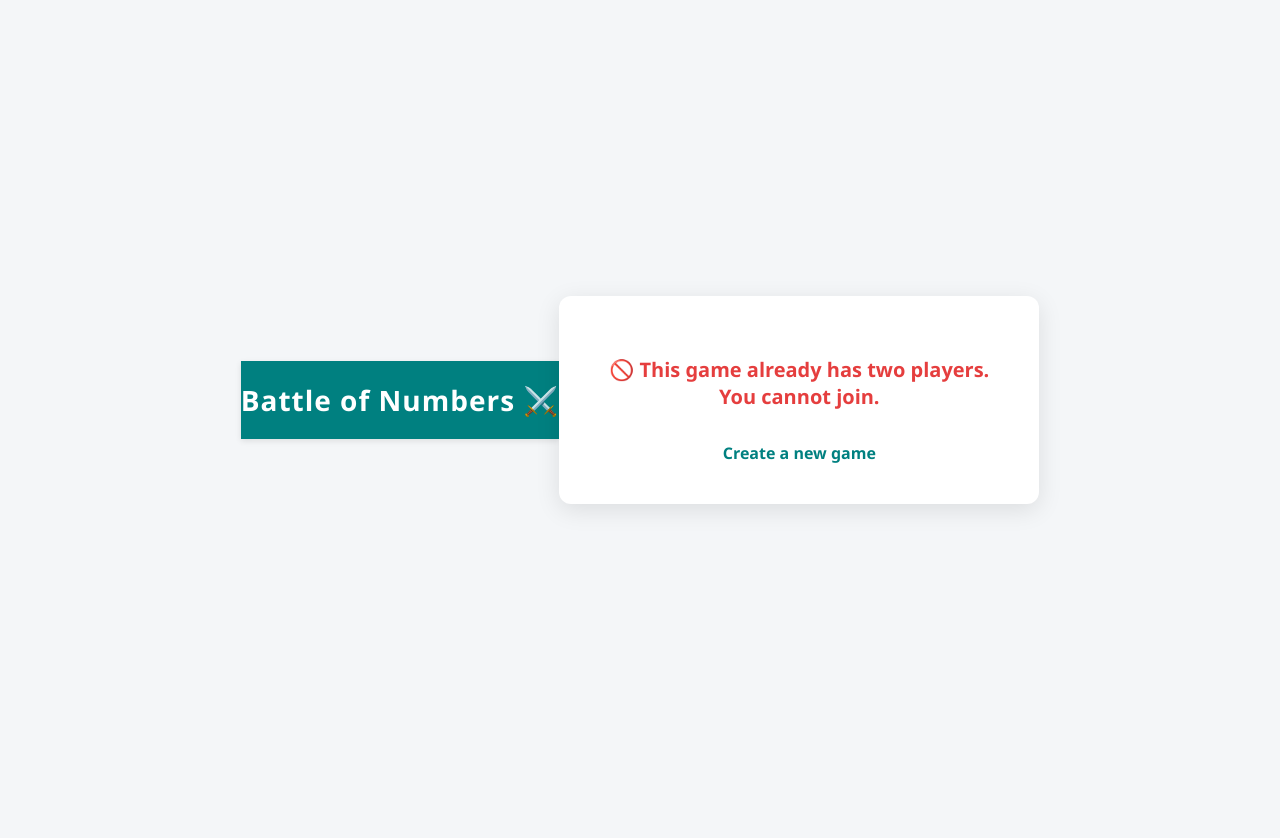
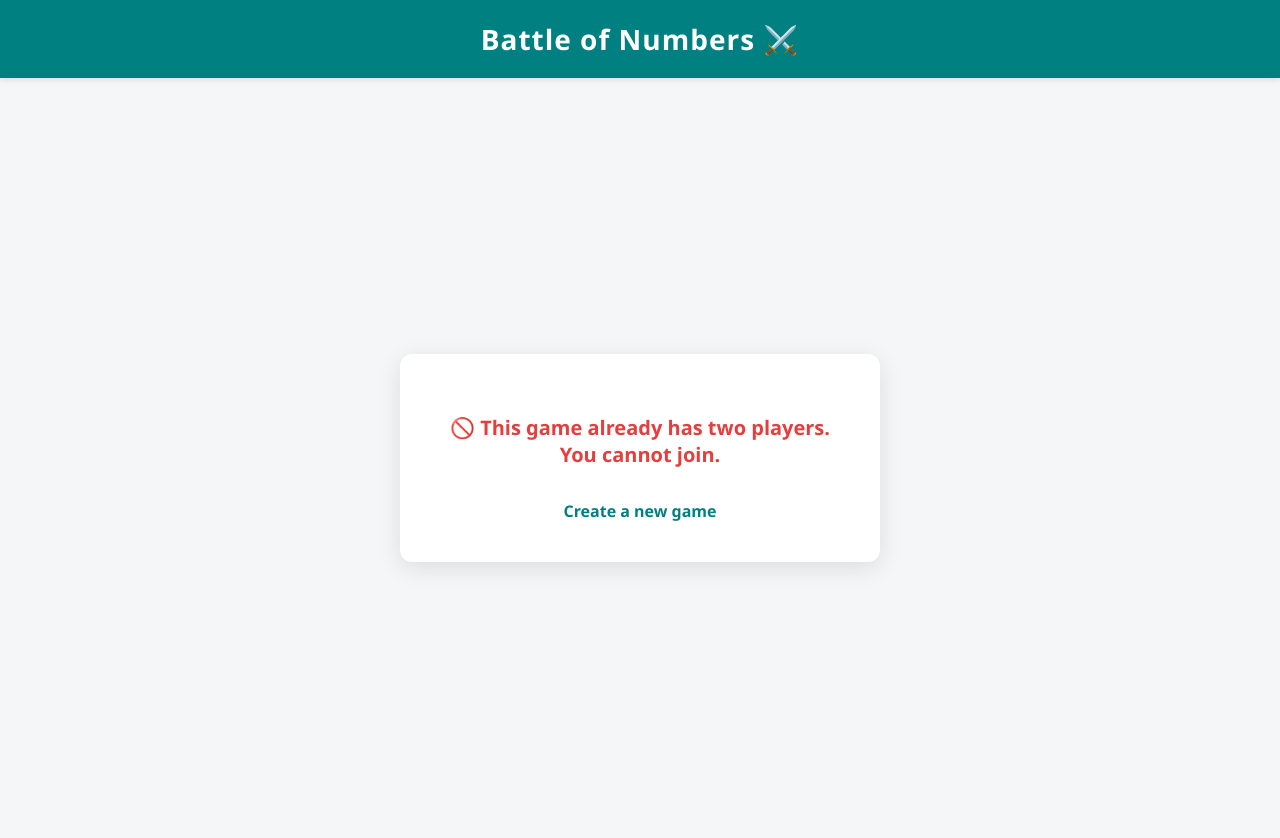
Before and after one commit to broyogesh88/number-game, a Django app: page /join/7d224965-79d8-4e99-a27e-64b7108355f5/ in a window 1280 px wide. Before the commit the page ends 510 px from the top, so only its background shows below. Run offline with Django 4.2, Linux system fonts and the light colour scheme; data comes from the database, SQL or seed files in the repository.

Commit message:
Update full.html

```diff
--- a/game/templates/game/full.html
+++ b/game/templates/game/full.html
@@ -6,11 +6,27 @@
     body {
       background-color: #f4f6f8;
       font-family: 'Segoe UI', sans-serif;
+      margin: 0;
+      padding: 0;
+    }
+
+    header {
+      background-color: #008080;
+      padding: 20px 0;
+      text-align: center;
+      color: white;
+      font-size: 28px;
+      font-weight: bold;
+      letter-spacing: 1px;
+      box-shadow: 0 2px 6px rgba(0,0,0,0.1);
+    }
+
+    .main-wrapper {
       display: flex;
       justify-content: center;
       align-items: center;
-      height: 100vh;
-      margin: 0;
+      height: calc(100vh - 80px); /* leaving space for header */
+      padding: 20px;
     }
 
     .message-container {
@@ -42,13 +58,13 @@
   </style>
 </head>
 <body>
-  <header style="background-color: #008080; padding: 20px 0; text-align: center; color: white; font-size: 28px; font-weight: bold; letter-spacing: 1px; box-shadow: 0 2px 6px rgba(0,0,0,0.1);">
-    Battle of Numbers ⚔️
-  </header>
-  <div class="message-container">
-    <h3>🚫 This game already has two players. You cannot join.</h3>
-    <a href="{% url 'create_game' %}">Create a new game</a>
+  <header>Battle of Numbers ⚔️</header>
+
+  <div class="main-wrapper">
+    <div class="message-container">
+      <h3>🚫 This game already has two players. You cannot join.</h3>
+      <a href="{% url 'create_game' %}">Create a new game</a>
+    </div>
   </div>
-
 </body>
 </html>
```
